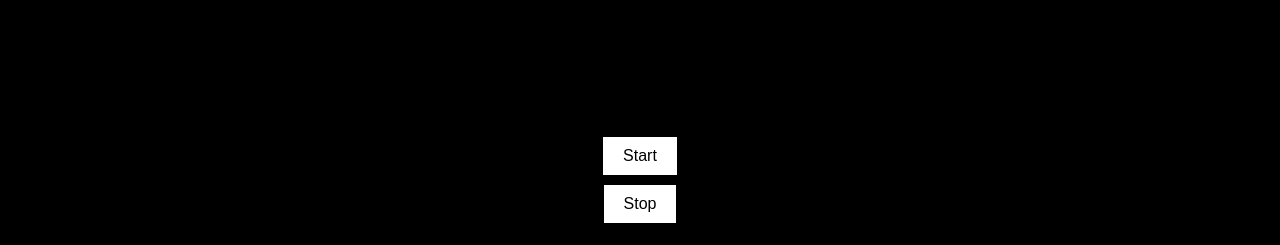
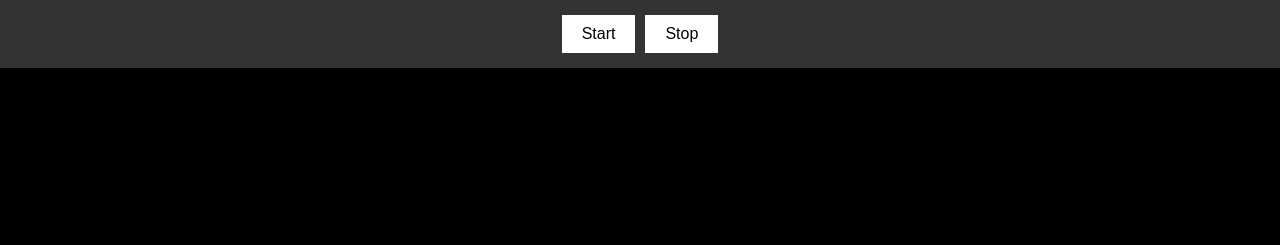
Before and after one commit to phbui/audio-visualizer, a website: page index.html in a window 1280 px wide. Drawn offline with Linux system fonts and the light colour scheme.

Commit message:
moved controls

```diff
--- a/index.html
+++ b/index.html
@@ -5,10 +5,11 @@
     <link rel="stylesheet" type="text/css" href="style.css" />
   </head>
   <body>
-    <button id="start">Start</button>
-    <button id="stop">Stop</button>
-    <canvas id="visualizer" width="800" height="400"></canvas>
-
+    <div class="controls">
+      <button id="start">Start</button>
+      <button id="stop">Stop</button>
+    </div>
+    <canvas id="visualizer"></canvas>
     <script src="app.js"></script>
   </body>
 </html>
--- a/style.css
+++ b/style.css
@@ -4,14 +4,26 @@ body {
   display: flex;
   flex-direction: column;
   align-items: center;
-  justify-content: center;
+  justify-content: flex-start;
   height: 100vh;
   margin: 0;
+  overflow: hidden;
+}
+
+.controls {
+  display: flex;
+  align-items: center;
+  justify-content: center;
+  width: 100%;
+  padding: 10px;
+  background-color: #333;
 }
 
 canvas {
   display: block;
-  margin: 20px auto;
+  margin: 0 auto;
+  width: 100vw;
+  height: 100vh;
 }
 
 button {
```
